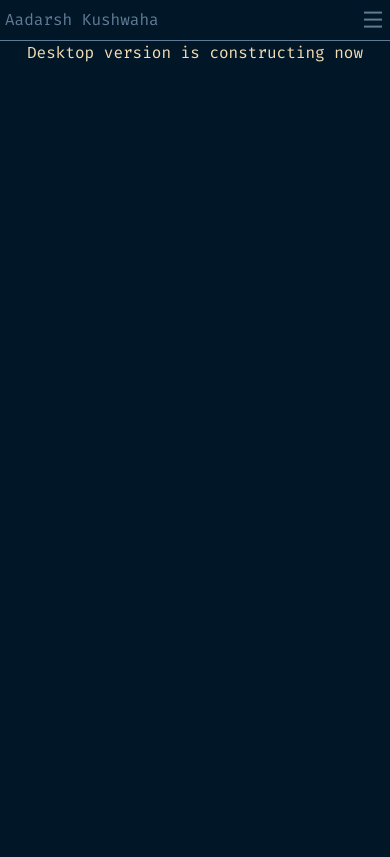
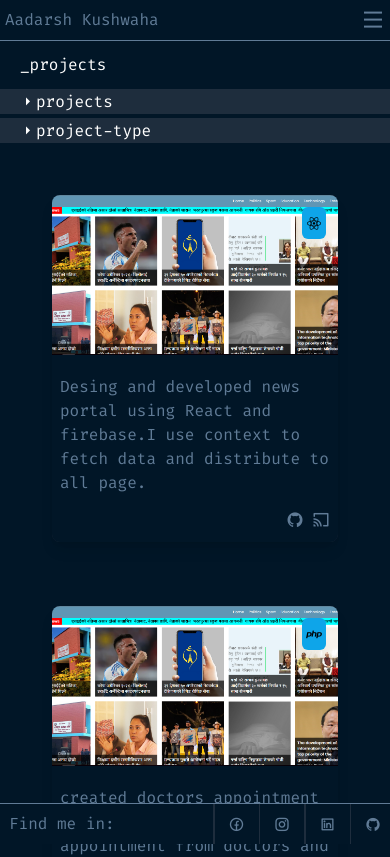
Before and after one commit to aadik6/portfolio, a React (Vite) app: page /projects in a window 390 px wide. Shown: the top 857 px of the page. Built offline with nearby package versions, Linux system fonts and the light colour scheme.

Commit message:
work on contact and project section for mobile devices

```diff
--- a/src/component/card.jsx
+++ b/src/component/card.jsx
@@ -3,7 +3,7 @@ import React from 'react'
 function Card({ img, icon, para, gitlink, hostedLink }) {
     return (
         <>
-            <div className="desktop">
+            {/* <div className="desktop"> */}
                 <div className="tw-flex tw-justify-center tw-items-center tw-gap-8 tw-p-8 tw-flex-wrap">
                     <div className="tw-card tw-bg-[#1e293b] tw-rounded-lg tw-shadow-lg tw-overflow-hidden tw-max-w-[300px]">
                         {/* Image Section */}
@@ -34,7 +34,7 @@ function Card({ img, icon, para, gitlink, hostedLink }) {
                     </div>
                 </div>
 
-            </div>
+            {/* </div> */}
             <div className="mobile">
 
             </div>
--- a/src/component/header.css
+++ b/src/component/header.css
@@ -1,34 +1,37 @@
-
- .nav{
+.nav {
     height: 50px;
     display: flex;
     justify-content: space-between;
     align-items: center;
     margin: 0 20px 0;
-    color:#607B96;
+    color: #607B96;
     ;
 }
-.nav li{
+
+.nav li {
     display: flex;
     align-items: center;
     margin: 0 5px 0;
     cursor: pointer;
     color: #607B96;
 }
-.nav li:hover{
+
+.nav li:hover {
     color: #fff;
 
 }
-.menu{
+
+.menu {
     display: flex;
     align-items: center;
 }
-.menu-right{
+
+.menu-right {
     margin: 0 90px 0;
     display: flex;
 }
 
-.mobile{
+.mobile {
     display: none;
 }
 
@@ -59,15 +62,16 @@
     display: block;
     width: 1.5px;
     height: 50px;
-    background-color:#1E2D3D;
+    background-color: #1E2D3D;
     align-items: center;
 }
+
 .separator1::before {
     content: '';
     display: block;
     width: 1.5px;
     height: 40px;
-    background-color:#1E2D3D;
+    background-color: #1E2D3D;
     align-items: center;
 }
 
@@ -92,20 +96,20 @@
     color: #f39c12;
 }
 
-.def-hr{
+.def-hr {
     border: none;
     height: 1px;
     background-color: #607B96;
-  }
+}
 
 
-.active{
+.active {
     color: #f39c12;
 }
 
 
-@media(max-width:768px){
-    .mobile{
+@media(max-width:768px) {
+    .mobile {
         display: block;
         position: relative;
     }
@@ -116,16 +120,18 @@
         /* overflow: hidden; */
         /* background-color: #1E2D3D; */
     }
+
     .mobile.closed {
         display: block;
         height: auto;
         overflow: visible;
     }
-    .desktop{
+
+    .desktop {
         display: none;
     }
 
-    .mobile-nav li{
+    .mobile-nav li {
         display: flex;
         align-items: center;
         margin: 0 5px 0;
@@ -134,11 +140,11 @@
         height: 40px;
     }
 
-    .mobile-nav-icon{
+    .mobile-nav-icon {
         font-size: 24px;
     }
 
-    .mobile-footer{
+    .mobile-footer {
         display: flex;
         flex-direction: column;
         position: fixed;
@@ -146,8 +152,14 @@
         width: 100%;
 
     }
-    .mobile-footer li{
+
+    .mobile-footer li {
+        display: flex;
+        align-items: center;
+        margin: 0 5px 0;
+        cursor: pointer;
         color: #607B96;
+        height: 40px;
     }
 
 
--- /dev/null
+++ b/src/component/mobileFooter.jsx
@@ -0,0 +1,29 @@
+import React from 'react'
+import "./header.css"
+
+function MobileFooter() {
+    return (
+        <>
+            <div className="mobile-footer">
+                <hr className='def-hr' />
+                <ul className='tw-flex tw-justify-between tw-items-center tw-mx-1'>
+                    <div className="left">
+                        <li>Find me in:</li>
+                    </div>
+                    <div className="right tw-flex">
+                        <li className='tw-mx-8 separator1'></li>
+                        <li><a href='https://www.facebook.com/aadarshaadman6264'><i class="ri-facebook-circle-line footer-icon"></i></a></li>
+                        <li className='tw-mx-8 separator1'></li>
+                        <li><a href='https://www.instagram.com/iamyouraadi/'><i class="ri-instagram-line footer-icon"></i></a></li>
+                        <li className='tw-mx-8 separator1'></li>
+                        <li><a href=''><i class="ri-linkedin-box-line footer-icon"></i></a></li>
+                        <li className='tw-mx-8 separator1'></li>
+                        <li><a href='https://github.com/aadik6'><i class="ri-github-fill footer-icon"></i></a></li>
+                    </div>
+                </ul>
+            </div>
+        </>
+    )
+}
+
+export default MobileFooter
--- a/src/sections/contact.jsx
+++ b/src/sections/contact.jsx
@@ -1,8 +1,10 @@
 import React, { useState } from 'react'
 import './contact.css'
+// import '../component/header.css'
 import { useForm } from 'react-hook-form'
 import { z } from "zod";
 import { zodResolver } from "@hookform/resolvers/zod";
+import MobileFooter from '../component/mobileFooter';
 
 const schema = z.object({
     name: z
@@ -17,6 +19,7 @@ const schema = z.object({
 });
 
 function Contact() {
+    const [mobileContactOpen, setMobileContactOpen] = useState(false);
     const [liveCode, setLiveCode] = useState({
         name: '',
         email: '',
@@ -99,7 +102,37 @@ function Contact() {
                 </div>
             </div>
             <div className="mobile">
-                <p className='tw-text-center'>Desktop version is constructing now</p>
+                <div className="top-cont">
+                    <p className='tw-mt-3 tw-ml-5 tw-text-white'>_contact-me</p>
+                    <div className="mobile-contacts tw-mt-3 tw-text-white">
+                        <span className='tw-text-white tw-bg-[#1E2D3D] tw-w-[100vw] tw-block' onClick={() => { setMobileContactOpen(!mobileContactOpen) }}><i className={`ri-arrow-${mobileContactOpen ? "down" : "right"}-s-fill tw-text-white tw-bg-[#1E2D3D] tw-ml-5`}></i>contacts</span>
+                        {mobileContactOpen &&
+                            <div className='tw-mt-2 tw-ml-5'>
+                                <p className='tw-flex tw-gap-[3px] tw-text-[#64748b]'><i class="ri-mail-fill tw-text-[#64748b]"></i>aadarshkumarman@gmail.com</p>
+                                <p className='tw-flex tw-gap-[3px] tw-text-[#64748b]'><i class="ri-phone-fill tw-text-[#64748b]"></i>9806814329</p>
+                            </div>}
+
+                    </div>
+                    <form onSubmit={handleSubmit(submit)} className="mobile-form  tw-flex tw-flex-col tw-p-5 tw-justify-center tw-gap-2 ">
+                        <div className="tw-flex tw-flex-col tw-gap-1 ">
+                            <label htmlFor="name" className='tw-text-[#607B96]'>_name:</label>
+                            <input type="text" {...register('name')} />
+                            {errors.name && <p className='tw-text-[#C98BDF] tw-text-[12px] tw-mt-[-15px]'>{errors.name.message}</p>}
+                        </div>
+                        <div className="tw-flex tw-flex-col tw-gap-1">
+                            <label htmlFor="email" className='tw-text-[#607B96]'>_email:</label>
+                            <input type="email" {...register('email')} />
+                            {errors.email && <p className='tw-text-[#C98BDF] tw-text-[12px] tw-mt-[-15px]'>{errors.email.message}</p>}
+                        </div>
+                        <div className="tw-flex tw-flex-col tw-gap-1">
+                            <label htmlFor="message" className='tw-text-[#607B96]'>_messages:</label>
+                            <textarea type="text" {...register('message')} />
+                            {errors.message && <p className='tw-text-[#607B96] tw-text-[12px] tw-mt-[-12px]'>{errors.message.message}</p>}
+                        </div>
+                        <button type='submit' className='tw-p-2 tw-bg-[#1C2B3A] tw-rounded tw-text-[#FFFFFF] tw-text-[14px]'>submit-message</button>
+                    </form>
+                    <MobileFooter/>
+                </div>
             </div>
         </>
     )
--- a/src/sections/project.jsx
+++ b/src/sections/project.jsx
@@ -2,10 +2,13 @@ import React, { useState } from 'react';
 import Card from '../component/card';
 import { Projects } from '../data/projectData';
 import './project.css';
+import MobileFooter from '../component/mobileFooter';
 
 function Project() {
     const [currentFile, setCurrentFile] = useState('personal');
     const [selectedTech, setSelectedTech] = useState([]);
+    const [mobileProjectType, setMobileProjectType] = useState(false);
+    const [mobileProjectTech, setMobileProjectTech] = useState(false);
 
     // Mapping technologies to their respective icons
     const techIcons = {
@@ -98,8 +101,69 @@ function Project() {
                 </div>
             </div>
             <div className="mobile">
-                <p className="tw-text-center">Desktop version is constructing now</p>
-            </div>
+                <div className="top-pro tw-sticky tw-top-0">
+                    <p className='tw-mt-3 tw-ml-5 tw-text-white'>_projects</p>
+                    <div className="project-tech tw-mt-3">
+                        <span className='tw-text-white tw-bg-[#1E2D3D] tw-w-[100vw] tw-block' onClick={() => { setMobileProjectTech(!mobileProjectTech) }}><i className={`ri-arrow-${mobileProjectTech ? "down" : "right"}-s-fill tw-text-white tw-bg-[#1E2D3D] tw-ml-5`}></i>projects</span>
+                        {mobileProjectTech &&
+                            <ul className='tw-ml-5'>
+                                {Object.keys(techIcons).map((tech) => (
+                                    <li key={tech} className="tw-flex tw-items-center">
+                                        <label className="tw-flex tw-items-center tw-cursor-pointer">
+                                            <input
+                                                type="checkbox"
+                                                checked={selectedTech.includes(tech)}
+                                                onChange={() => handleTechSelection(tech)}
+                                            />
+                                            <span className={`tw-text-${selectedTech.includes(tech) ? 'white' : '[#607B96]'}`}>
+                                                <i className={`${techIcons[tech]} tw-text-${selectedTech.includes(tech) ? 'white' : '[#607B96]'}`}></i> {tech.toUpperCase()}
+                                            </span>
+                                        </label>
+                                    </li>
+                                ))}
+                            </ul>
+                        }
+                    </div>
+                    <div className="project-type tw-mt-1">
+                        <span className='tw-text-white tw-bg-[#1E2D3D] tw-w-[100vw] tw-block' onClick={() => { setMobileProjectType(!mobileProjectType) }}><i className={`ri-arrow-${mobileProjectType ? "down" : "right"}-s-fill tw-text-white tw-bg-[#1E2D3D] tw-ml-5`}></i>project-type</span>
+                        {mobileProjectType &&
+                            <ul className='tw-flex tw-ml-5'>
+                                <li
+                                    className={`tw-ml-2 tw-my-2 tw-text-${currentFile==='personal'?'white':'[#607B96]'}`}
+                                    onClick={() => setCurrentFile('personal')}
+                                >
+                                    <i
+                                        className={`ri-user-3-line tw-text-${currentFile === 'personal' ? 'white' : '[#607B96]'}`}
+                                    ></i>personal
+                                </li>
+                                <li
+                                   className={`tw-ml-2 tw-my-2 tw-text-${currentFile==='professional'?'white':'[#607B96]'}`}
+                                    onClick={() => setCurrentFile('professional')}
+                                >
+                                    <i
+                                        className={`ri-projector-fill tw-text-${currentFile === 'professional' ? 'white' : '[#607B96]'}`}
+                                    ></i>professional
+                                </li>
+                            </ul>
+                        }
+                    </div>
+                </div>
+                <div className="mobile-projects tw-p-5">
+                    <div className="tw-flex tw-flex-wrap">
+                        {filteredProjects.map((project) => (
+                            <Card
+                                key={project.id}
+                                img={project.img}
+                                icon={project.icon}
+                                para={project.description}
+                                gitlink={project.gitLink}
+                                hostedLink={project.hostedLink}
+                            />
+                        ))}
+                    </div>
+                </div>
+                <MobileFooter />
+            </div >
         </>
     );
 }
```
Also changed, not shown: src/component/header.jsx (+4 -5 lines).
